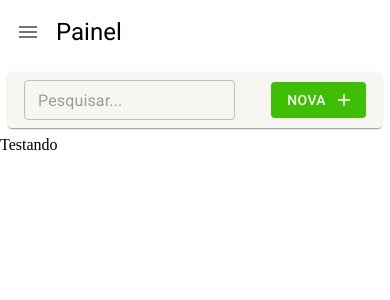
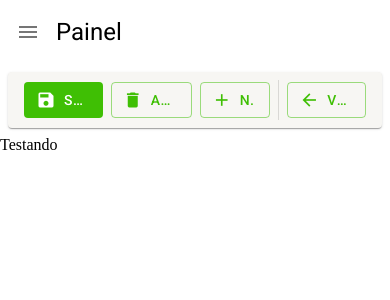
Before and after one commit to edusurf10/new-front-end, a React (Create React App) app: page /home in a window 390 px wide. Shown: the top 300 px of the page. Built offline with nearby package versions, Linux system fonts and the light colour scheme.

Commit message:
feat: :sparkles: added button skeleton and responsive

```diff
--- a/src/pages/dashboard/Dashboard.tsx
+++ b/src/pages/dashboard/Dashboard.tsx
@@ -1,4 +1,4 @@
-import { ListTools } from '../../shared/components'
+import { DetailTools } from '../../shared/components'
 import { LayoutDefaultOfPage } from '../../shared/layouts'
 
 
@@ -8,9 +8,8 @@ export const Dashboard = () => {
     <LayoutDefaultOfPage
       titles='Painel'
       toolBar={(
-        <ListTools
-          showSearchInput
-          textButton='Nova'
+        <DetailTools
+
         />
       )}
     >
--- /dev/null
+++ b/src/shared/components/detail-tools/DetailTools.tsx
@@ -0,0 +1,157 @@
+import { Box, Button, Divider, Icon, Paper, Skeleton, Typography, useMediaQuery, useTheme } from '@mui/material'
+
+
+interface IDetailToolsProps {
+  textButtonNew?: string
+
+  showButtonNew?: boolean
+  showButtonBack?: boolean
+  showButtonSave?: boolean
+  showButtonDelete?: boolean
+  showButtonSaveAndBack?: boolean
+
+  showButtonLoadingNew?: boolean
+  showButtonLoadingBack?: boolean
+  showButtonLoadingSave?: boolean
+  showButtonLoadingDelete?: boolean
+  showButtonLoadingSaveAndBack?: boolean
+
+  onClickNew?: () => void
+  onClickBack?: () => void
+  onClickSave?: () => void
+  onClickDelete?: () => void
+  onClickSaveAndBack?: () => void
+}
+
+export const DetailTools: React.FC<IDetailToolsProps> = ({
+  textButtonNew = 'Novo',
+
+  showButtonNew = true,
+  showButtonBack = true,
+  showButtonSave = true,
+  showButtonDelete = true,
+  showButtonSaveAndBack = true,
+
+  showButtonLoadingNew = false,
+  showButtonLoadingBack = false,
+  showButtonLoadingSave = false,
+  showButtonLoadingDelete = false,
+  showButtonLoadingSaveAndBack = false,
+
+  onClickNew,
+  onClickBack,
+  onClickSave,
+  onClickDelete,
+  onClickSaveAndBack
+
+}) => {
+  const theme = useTheme()
+  const smDown = useMediaQuery(theme.breakpoints.down('sm'))
+  // const mdDown = useMediaQuery(theme.breakpoints.down('md'))
+
+  return (
+    <Box
+      gap={1}
+      marginX={1}
+      padding={1}
+      paddingX={2}
+      display='flex'
+      component={Paper}
+      alignItems='center'
+      height={theme.spacing(5)}
+    >
+      {(showButtonSave && !showButtonLoadingSave) && (
+        <Button
+          color='primary'
+          disableElevation
+          variant='contained'
+          onClick={ onClickSave }
+          startIcon={ <Icon>save</Icon> }
+        >
+          <Typography variant='button' whiteSpace='nowrap' textOverflow='ellipsis' overflow='hidden'>
+            Salvar
+          </Typography>
+        </Button>
+      )}
+
+      {showButtonLoadingSave && (
+        <Skeleton width={110} height={60} />
+      )}
+
+      {(showButtonSaveAndBack && !showButtonLoadingSaveAndBack && !smDown) && (
+        <Button
+          color='primary'
+          disableElevation
+          variant='outlined'
+          onClick={ onClickSaveAndBack }
+          startIcon={ <Icon>save</Icon> }
+        >
+          <Typography variant='button' whiteSpace='nowrap' textOverflow='ellipsis' overflow='hidden'>
+            Salvar e voltar
+          </Typography>
+        </Button>
+      )}
+
+      {showButtonLoadingSaveAndBack && (
+        <Skeleton width={180} height={60} />
+      )}
+
+      {(showButtonDelete && !showButtonLoadingDelete) && (
+        <Button
+          color='primary'
+          disableElevation
+          variant='outlined'
+          onClick={ onClickDelete }
+          startIcon={ <Icon>delete</Icon> }
+        >
+          <Typography variant='button' whiteSpace='nowrap' textOverflow='ellipsis' overflow='hidden'>
+            Apagar
+          </Typography>
+        </Button>
+      )}
+
+      {showButtonLoadingDelete && (
+        <Skeleton width={110} height={60} />
+      )}
+
+      {(showButtonNew && !showButtonLoadingNew) && (
+        <Button
+          color='primary'
+          disableElevation
+          variant='outlined'
+          onClick={ onClickNew }
+          startIcon={ <Icon>add</Icon> }
+        >
+          <Typography variant='button' whiteSpace='nowrap' textOverflow='ellipsis' overflow='hidden'>
+            { textButtonNew }
+          </Typography>
+        </Button>
+      )}
+
+      {showButtonLoadingNew && (
+        <Skeleton width={110} height={60} />
+      )}
+
+      <Divider variant='middle' orientation='vertical' />
+
+      {(showButtonBack && !showButtonLoadingBack) && (
+        <Button
+          color='primary'
+          disableElevation
+          variant='outlined'
+          onClick={ onClickBack }
+          startIcon={ <Icon>arrow_back</Icon> }
+        >
+          <Typography variant='button' whiteSpace='nowrap' textOverflow='ellipsis' overflow='hidden'>
+            Voltar
+          </Typography>
+        </Button>
+      )}
+
+      {showButtonLoadingBack && (
+        <Skeleton width={110} height={60} />
+      )}
+
+    </Box>
+  )
+}
--- a/src/shared/components/index.ts
+++ b/src/shared/components/index.ts
@@ -1,2 +1,3 @@
 export * from './lateral-menu/LateralMenu'
 export * from './list-tools/ListTools'
+export * from './detail-tools/DetailTools'
```
